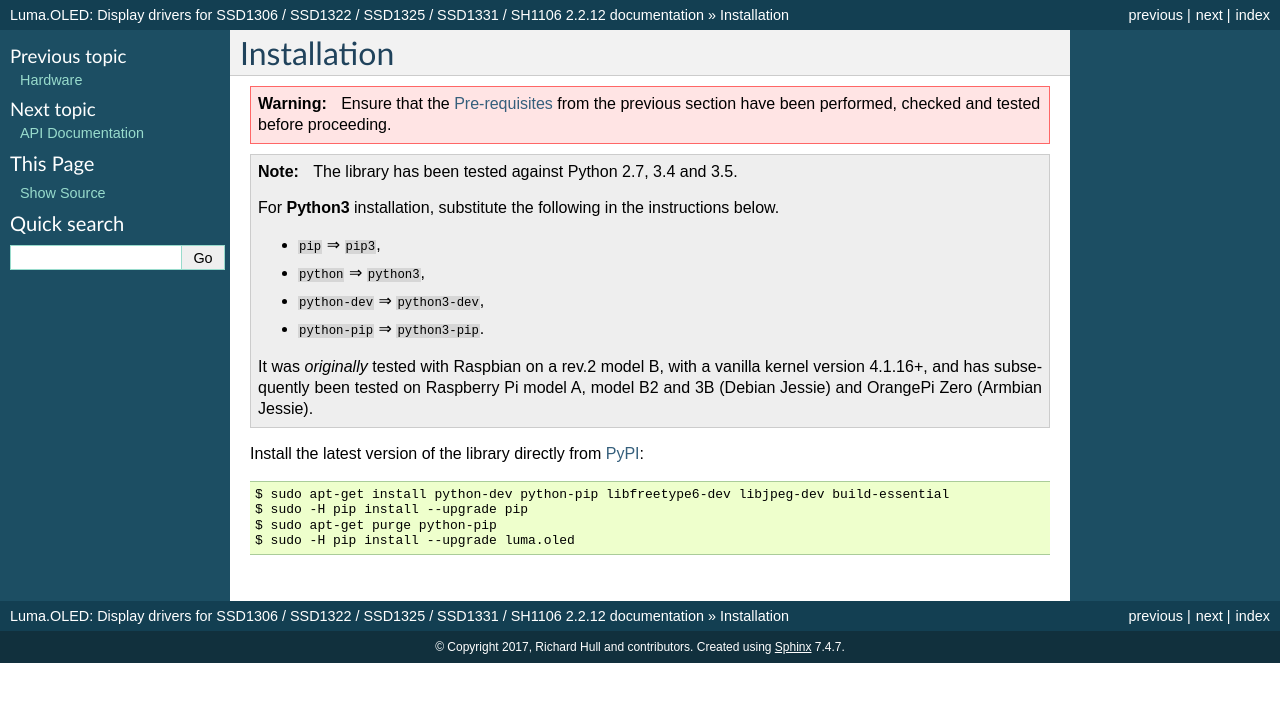
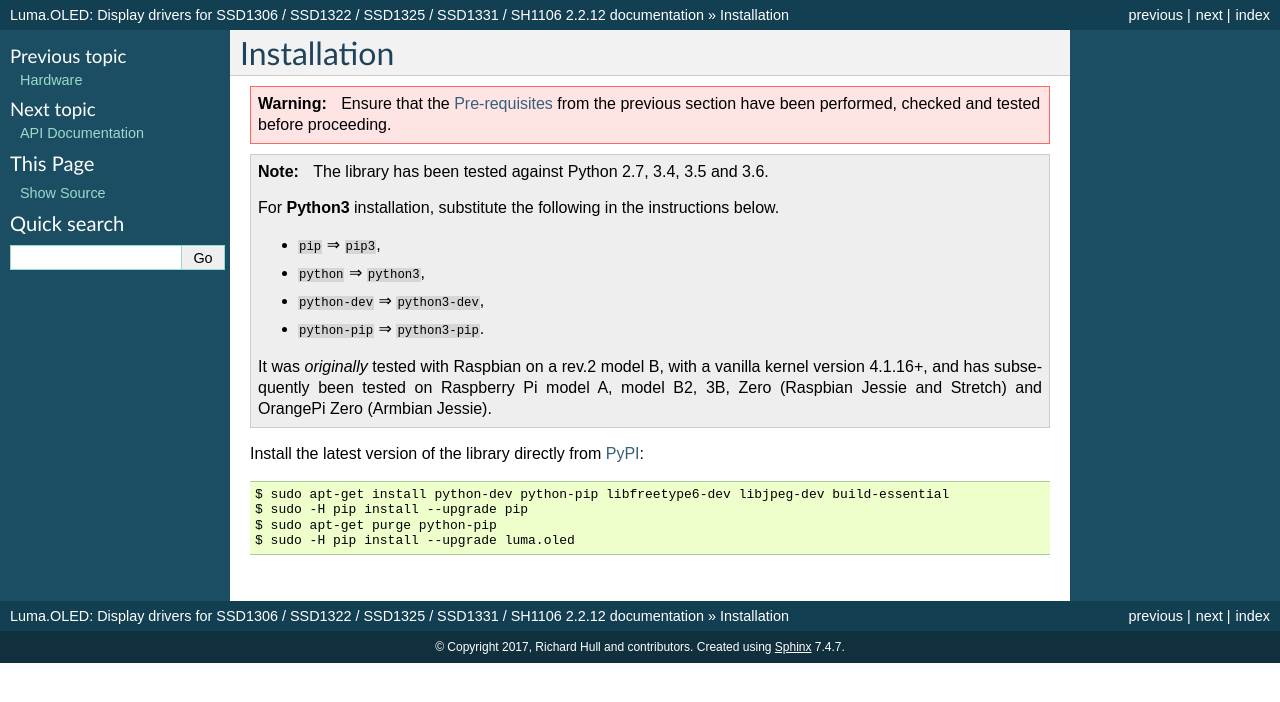
Before and after one commit to rm-hull/luma.oled, a Sphinx documentation site: the page built from doc/install.rst, in a window 1280 px wide. Shown: the top 702 px of the page. Built offline with Sphinx 7.4.7, drawn with Linux system fonts in a browser that asks for light colours; pages that are not in the unit, such as notebooks, are missing from menus.

Commit message:
doc update (#169)
* doc update
* exclude files from package

```diff
--- a/doc/install.rst
+++ b/doc/install.rst
@@ -4,7 +4,7 @@ Installation
    Ensure that the :ref:`pre-requisites` from the previous section
    have been performed, checked and tested before proceeding.
 
-.. note:: The library has been tested against Python 2.7, 3.4 and 3.5.
+.. note:: The library has been tested against Python 2.7, 3.4, 3.5 and 3.6.
 
    For **Python3** installation, substitute the following in the
    instructions below.
@@ -16,7 +16,7 @@ Installation
 
    It was *originally* tested with Raspbian on a rev.2 model B, with a vanilla
    kernel version 4.1.16+, and has subsequently been tested on Raspberry Pi
-   model A, model B2 and 3B (Debian Jessie) and OrangePi Zero (Armbian Jessie).
+   model A, model B2, 3B, Zero (Raspbian Jessie and Stretch) and OrangePi Zero (Armbian Jessie).
 
 Install the latest version of the library directly from PyPI_::
 
```
Also changed, not shown: 1 other file.
